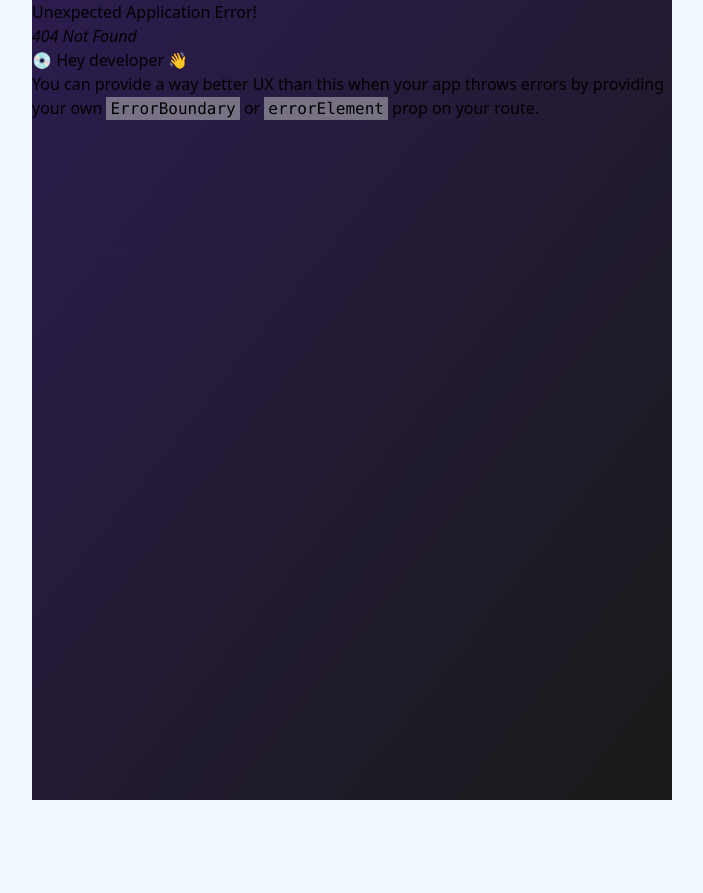
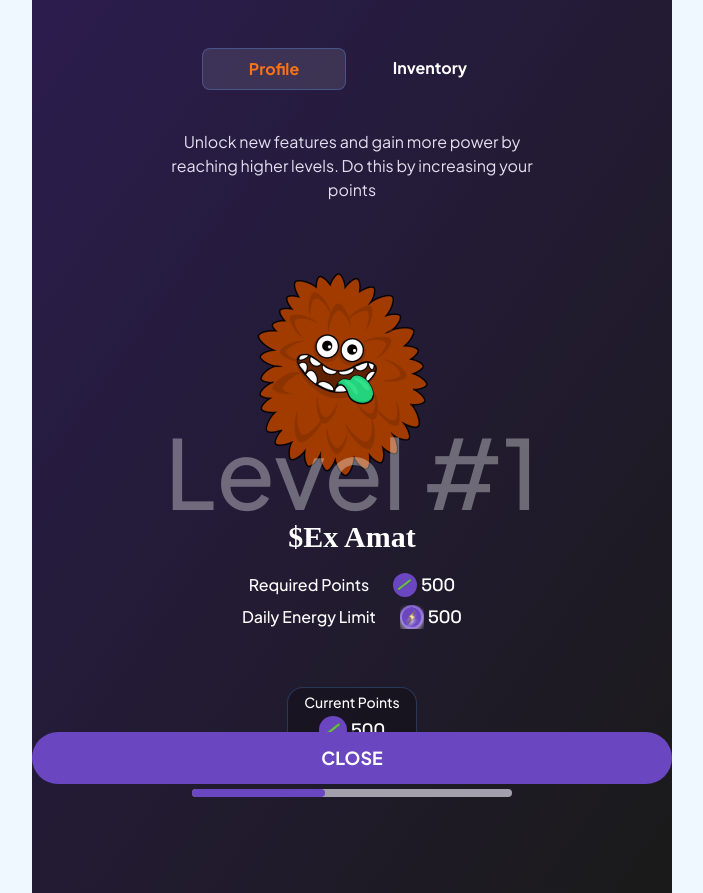
Before and after one commit to Micoforreal/tap-game-mini-app, a React (Vite) app: page /account in a window 1280 px wide. Before the commit this address had no page. Shown: the whole page, without its empty margins (288-991 px from the left). Before the commit the page ends 800 px from the top, so only its background shows below. Built offline with nearby package versions, Linux system fonts and the light colour scheme; a web font is replaced by a local one.

Commit message:
accounts

```diff
--- a/src/App.css
+++ b/src/App.css
@@ -23,5 +23,10 @@ body{
     background-image: url("./assets/bg1.png");
     background-repeat: no-repeat;
     background-position: center;
+}
 
+@media screen and (max-width: 410px) {
+    .smallTxt{
+        font-size: 60px;
+    }
 }
--- a/src/App.jsx
+++ b/src/App.jsx
@@ -5,7 +5,7 @@ import {
   RouterProvider,
 } from "react-router-dom";
 import "./App.css";
-import { GetStarted, HomePage, LeaderBoard } from "./pages";
+import { GetStarted, HomePage, LeaderBoard, Account } from "./pages";
 import RootLayout from "./layout/RootLayout";
 
 function App() {
@@ -17,6 +17,7 @@ function App() {
           <Route index element={<HomePage />} />
         </Route>
         <Route path="/leaderboard" element={<LeaderBoard />} />
+        <Route path="/account" element={<Account />} />
       </>
     )
   );
--- /dev/null
+++ b/src/components/Inventory.jsx
@@ -0,0 +1,93 @@
+import { BadgeCheck, Copy, Gift, KeyRound, Ticket } from "lucide-react";
+import coins2 from "../assets/coins2.png";
+import rank from "../assets/rank.svg";
+export default function Inventory() {
+  return (
+    <section className="flex flex-col items-start justify-start w-full mt-12">
+      <div className="flex items-center justify-start gap-3">
+        <BadgeCheck className="size-8 stroke-white" />
+        <p className="text-2xl font-bold text-white font-grotesk">Assets</p>
+      </div>
+      <div className="flex flex-col items-center justify-start gap-2 mx-auto">
+        <p className="mt-4 text-sm font-light text-white font-jakarta">
+          Account Balance
+        </p>
+        <div className="flex items-center justify-center gap-1">
+          <img src={coins2} alt="coins" className="object-contain size-12" />
+          <p className="text-3xl font-bold text-white font-jakarta">+5200</p>
+        </div>
+      </div>
+      <div className="w-full max-w-[382px] mx-auto flex flex-col justify-start items-start gap-6 mt-12">
+        <div className="flex items-center justify-between w-full">
+          <p className="text-xs font-jakarta text-[#E4DEEF] font-medium">
+            User ID
+          </p>
+          <div className="inline-flex gap-2 text-base font-semibold text-white font-jakarta">
+            <p>365182786</p>
+            <Copy className="stroke-accent size-5" />
+          </div>
+        </div>
+        <div className="flex items-center justify-between w-full">
+          <p className="text-xs font-jakarta text-[#E4DEEF] font-medium">
+            Join Date
+          </p>
+          <p className="inline-flex gap-2 text-base font-semibold text-white font-jakarta">
+            12.01.2024
+          </p>
+        </div>
+        <div className="flex items-center justify-between w-full">
+          <p className="text-xs font-jakarta text-[#E4DEEF] font-medium">
+            Total Tasks Completed
+          </p>
+          <p className="inline-flex gap-2 text-base font-semibold text-white font-jakarta">
+            0
+          </p>
+        </div>
+      </div>
+      <section className="w-full max-w-[350px] mx-auto grid grid-cols-3 gap-5 mt-14">
+        <div className="w-full border border-[#EBEBEB]/30 h-10 flex justify-center items-center gap-2 rounded-lg bg-white/5">
+          <Gift className="size-6 stroke-accent" />
+          <p className="text-xl font-bold text-white font-grotesk">0</p>
+        </div>
+        <div className="w-full border border-[#EBEBEB]/30 h-10 flex justify-center items-center gap-2 rounded-lg bg-white/5">
+          <KeyRound className="size-6 stroke-accent" />
+          <p className="text-xl font-bold text-white font-grotesk">2</p>
+        </div>
+        <div className="w-full border border-[#EBEBEB]/30 h-10 flex justify-center items-center gap-2 rounded-lg bg-white/5">
+          <img src={rank} alt="rank" className="size-6" />
+          <p className="text-xl font-bold text-white font-grotesk">+1k</p>
+        </div>
+        <div className="w-full border border-[#EBEBEB]/30 h-10 flex justify-center items-center gap-2 rounded-lg bg-white/5">
+          <Ticket className="size-6 stroke-primary" />
+          <p className="text-xl font-bold text-white font-grotesk">0</p>
+        </div>
+        <div className="w-full border border-[#EBEBEB]/30 h-10 flex justify-center items-center gap-2 rounded-lg bg-white/5">
+          <Ticket className="size-6 stroke-white" />
+          <p className="text-xl font-bold text-white font-grotesk">0</p>
+        </div>
+        <div className="w-full border border-[#EBEBEB]/30 h-10 flex justify-center items-center gap-2 rounded-lg bg-white/5">
+          <Ticket className="size-6 stroke-accent" />
+          <p className="text-xl font-bold text-white font-grotesk">0</p>
+        </div>
+      </section>
+      <div className="flex items-center justify-start gap-3 mt-8">
+        <BadgeCheck className="size-8 stroke-white" />
+        <p className="text-2xl font-bold text-white font-grotesk">
+          Profile Badges
+        </p>
+      </div>
+      <div className="text-base font-light font-jakarta text-[#CCCCCC] w-full text-center my-6">
+        No items
+      </div>
+      <div className="flex items-center justify-start gap-3 mt-8">
+        <BadgeCheck className="size-8 stroke-white" />
+        <p className="text-2xl font-bold text-white font-grotesk">
+          Profile Badges
+        </p>
+      </div>
+      <div className="text-base font-light font-jakarta text-[#CCCCCC] w-full text-center my-6">
+        No items
+      </div>
+    </section>
+  );
+}
--- /dev/null
+++ b/src/components/Profile.jsx
@@ -0,0 +1,64 @@
+import line from "../assets/line.png";
+import profileImg from "../assets/profileImg.png";
+import thunder from "../assets/thunder.png";
+export default function Profile() {
+  return (
+    <>
+      <p className="text-base font-jakarta text-[#E4DEEF] leading-6 max-w-[382px] text-center mt-10">
+        Unlock new features and gain more power by reaching higher levels. Do
+        this by increasing your points
+      </p>
+      <section className="relative flex flex-col items-center justify-start h-fit">
+        <img src={profileImg} alt="img" />
+        <p className="absolute bottom-0 font-medium leading-none text-8xl font-jakarta text-white/35 smallTxt whitespace-nowrap">
+          Level #1
+        </p>
+      </section>
+      <p className="text-3xl font-bold text-white font-adlam">$Ex Amat</p>
+      <div className="flex items-center justify-center gap-6 mt-4">
+        <p className="text-base font-medium text-white font-jakarta">
+          Required Points
+        </p>
+        <div className="flex items-center justify-center gap-1">
+          <div className="bg-[#6B46C1] rounded-full">
+            <img src={line} alt="line" className="size-6" />
+          </div>
+          <p className="text-lg font-medium text-white font-grotesk">500</p>
+        </div>
+      </div>
+      <div className="flex items-center justify-center gap-6 mt-1">
+        <p className="text-base font-medium text-white font-jakarta">
+          Daily Energy Limit
+        </p>
+        <div className="flex items-center justify-center gap-1">
+          <div className="bg-[#6B46C1] rounded-full">
+            <img src={thunder} alt="thunder" className="size-6" />
+          </div>
+          <p className="text-lg font-medium text-white font-grotesk">500</p>
+        </div>
+      </div>
+      <section className="flex flex-col items-center justify-start gap-3 mt-14 w-full max-w-[350px]">
+        <div className="px-4 py-2 bg-black/25 border border-[#60A5FA]/25 rounded-2xl flex flex-col justify-center items-center gap-2">
+          <p className="text-sm font-medium leading-3 text-white font-jakarta">
+            Current Points
+          </p>
+          <div className="flex items-center justify-center gap-1">
+            <div className="bg-[#6B46C1] rounded-full">
+              <img src={line} alt="line" className="size-7" />
+            </div>
+            <p className="text-lg font-medium text-white font-grotesk">500</p>
+          </div>
+        </div>
+        <section className="flex flex-col items-start justify-start gap-1 max-w-[350px] w-11/12 mx-auto">
+          <div className="flex items-center justify-between w-full text-sm font-bold text-white font-grotesk">
+            <p>$Ex 69</p>
+            <p>450</p>
+          </div>
+          <div className="w-full bg-[#A3A0AC] h-2 rounded-full">
+            <div className="w-5/12 h-full rounded-full bg-primary" />
+          </div>
+        </section>
+      </section>
+    </>
+  );
+}
--- /dev/null
+++ b/src/pages/Account.jsx
@@ -0,0 +1,36 @@
+import { useState } from "react";
+import Inventory from "../components/Inventory";
+import Profile from "../components/Profile";
+
+export default function Account() {
+  const [isProfile, setIsProfile] = useState(true);
+  const buttonState = {
+    active:
+      "w-[144px] py-2 bg-white/10 border border-[#60A5FA]/30 rounded-lg text-base font-jakarta font-bold text-accent outline-none",
+    passive:
+      "w-[144px] py-2 text-base font-jakarta font-bold text-white outline-none",
+  };
+
+  return (
+    <section className="relative flex flex-col items-center justify-start w-full px-4 pb-24">
+      <section className="max-w-[300px] w-full flex justify-start items-start gap-3 mt-12">
+        <button
+          className={isProfile ? buttonState.active : buttonState.passive}
+          onClick={() => setIsProfile(true)}
+        >
+          Profile
+        </button>
+        <button
+          className={!isProfile ? buttonState.active : buttonState.passive}
+          onClick={() => setIsProfile(false)}
+        >
+          Inventory
+        </button>
+      </section>
+      {isProfile ? <Profile /> : <Inventory />}
+      <button className="w-11/12 max-w-[640px] bg-primary text-white text-lg font-jakarta font-bold rounded-full py-3 fixed bottom-4 left-[50%] -translate-x-[50%]">
+        CLOSE
+      </button>
+    </section>
+  );
+}
--- a/src/pages/index.jsx
+++ b/src/pages/index.jsx
@@ -1,3 +1,4 @@
 export { default as GetStarted } from "./GetStarted";
 export { default as HomePage } from "./HomePage";
 export { default as LeaderBoard } from "./LeaderBoard";
+export { default as Account } from "./Account";
```
Also changed, not shown: src/assets/profileImg.png (added).
